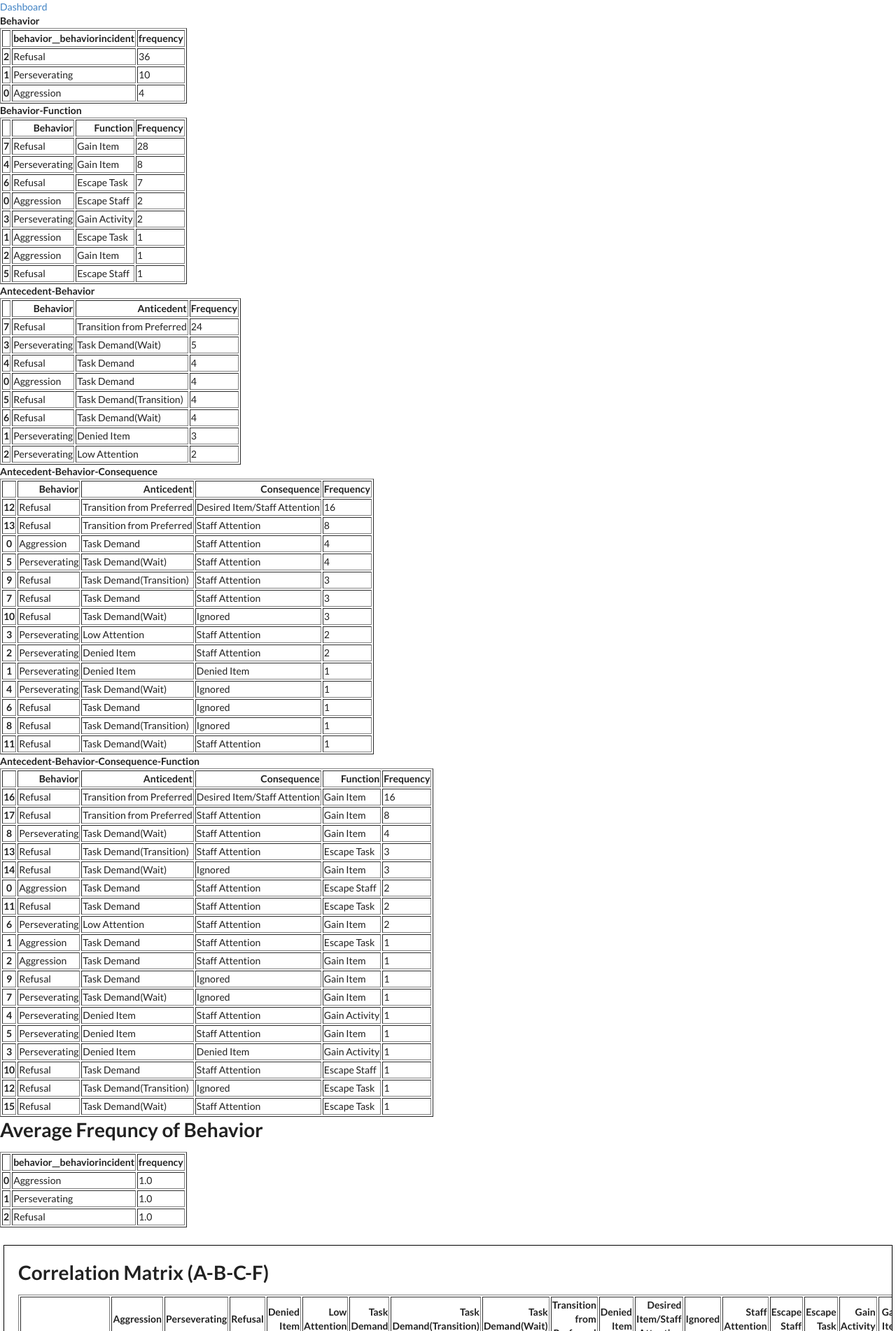
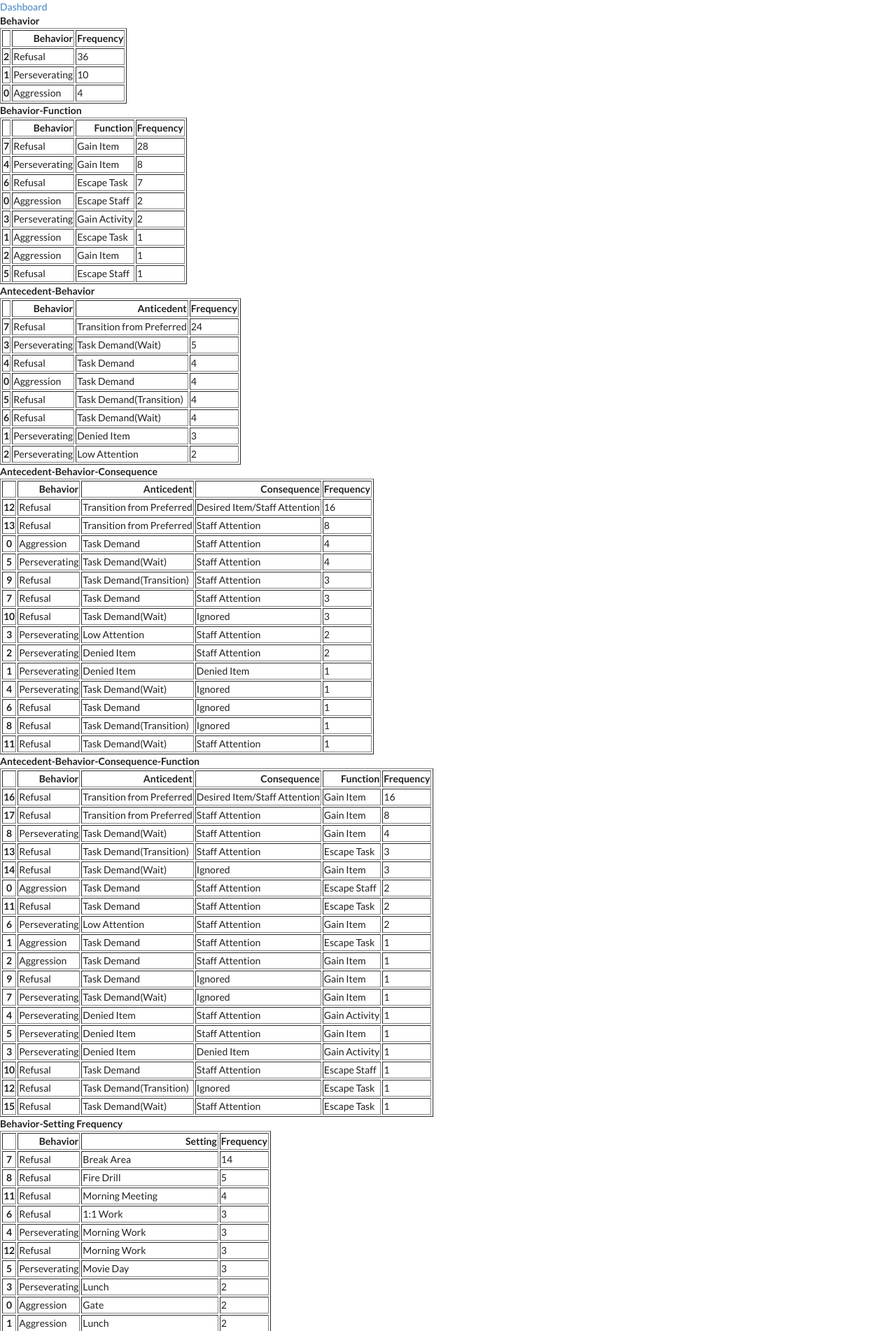
Before and after one commit to moon0505/fbeda, a Django app: page /raw_data/2/ in a window 1280 px wide. Shown: the part 36-1938 px from the top of the page at 70% size. Run offline with Django 3.2, Linux system fonts and the light colour scheme; data comes from the database, SQL or seed files in the repository; both versions use the stored data as it was after the commit; some libraries are stand-ins or nearby versions.

Commit message:
setting tables

```diff
--- a/bip/templates/bip/raw_data.html
+++ b/bip/templates/bip/raw_data.html
@@ -10,7 +10,7 @@
 
   <!-- JUSTIFY CONTENT - CONTENT AROUND -->
   <div class="d-flex justify-content-center row-hl">
-    <div class="p-4 item-hl"><b>Behavior</b> {{frequency_behavior_sum | safe}}
+    <div class="p-4 item-hl"><b>Behavior</b> {{unique_b_count | safe}}
     </div>
 
     <div class="p-4 item-hl"> <b>Behavior-Function</b> {{unique_bf_count | safe}}
@@ -34,6 +34,17 @@
   </div>
 
 
+  <!-- JUSTIFY CONTENT - CONTENT AROUND -->
+  <div class="d-flex justify-content-center row-hl">
+
+    <div class="p-4 item-hl"><b>Behavior-Setting Frequency</b> {{unique_bs_count | safe}}
+    </div>
+    <div class="p-4 item-hl"><b>Behavior Average per Incident</b> {{frequency_behavior | safe}}
+    </div>
+
+
+
+  </div>
 
 
 
@@ -42,13 +53,6 @@
 
 
 
-
-
-        <div class='container'>
-          <h1>Average  Frequncy of Behavior</h1>
-            {{frequency_behavior | safe}}
-           </div>
-          <br>
 
         {% if duration_behavior%}
         <div class='container'>
--- a/bip/views.py
+++ b/bip/views.py
@@ -2127,35 +2127,43 @@ def raw_data(request, pk):
     student = get_object_or_404(Student, pk=pk)
     student_cases = student.case_set.all()
 
-    data1 = models.Case.objects.filter(student__id=pk).values('behavior__behaviorincident','anticedent__anticedentincident','consequence__behaviorconsequence','function__behaviorfunction', 'date_created','time','id')
+    data1 = models.Case.objects.filter(student__id=pk).values('behavior__behaviorincident','anticedent__anticedentincident','consequence__behaviorconsequence','function__behaviorfunction', 'enviroment__behaviorenviroment','date_created','time','id')
+
 
     cases_df_duplicate = pd.DataFrame(data1)
+
+    print(cases_df_duplicate)
+
     try:
         cases_df_duplicate = pd.DataFrame(data1).drop(['time','id','date_created'], axis=1)
         cases_df_duplicate.columns = cases_df_duplicate.columns.str.replace('behavior__behaviorincident', 'Behavior')
         cases_df_duplicate.columns = cases_df_duplicate.columns.str.replace('anticedent__anticedentincident', 'Anticedent')
         cases_df_duplicate.columns = cases_df_duplicate.columns.str.replace('function__behaviorfunction', 'Function')
         cases_df_duplicate.columns = cases_df_duplicate.columns.str.replace('consequence__behaviorconsequence', 'Consequence')
+        cases_df_duplicate.columns = cases_df_duplicate.columns.str.replace('enviroment__behaviorenviroment', 'Setting')
+
+
+        # print(cases_df_duplicate)
     except:
         return redirect("bip:error_page", student.id)
 
 
     # duplicateRows = cases_df_duplicate[cases_df_duplicate[['behavior__behaviorincident','anticedent__anticedentincident','function__behaviorfunction']].duplicated()== False]
 
-    duplicateRows = cases_df_duplicate[cases_df_duplicate.duplicated(['Behavior','Anticedent','Function']) == False].sort_values('Behavior')
+    duplicateRows = cases_df_duplicate[cases_df_duplicate.duplicated(['Behavior','Anticedent','Function',]) == False].sort_values('Behavior')
+
 
     behavior_count = cases_df_duplicate['Behavior'].value_counts()
 
+    unique_b_count = cases_df_duplicate.groupby(['Behavior']).size().reset_index(name='Frequency')
+    unique_b_count = unique_b_count.sort_values(by=['Frequency'], ascending=False)
+
+
+
+
     unique_abcf_count = cases_df_duplicate.groupby(['Behavior','Anticedent','Consequence','Function']).size().reset_index(name='Frequency')
 
-
-
-
-
     unique_abcf_count = unique_abcf_count.sort_values(by=['Frequency'], ascending=False)
-
-
-
 
     unique_abf_count = cases_df_duplicate.groupby(['Behavior','Anticedent','Function']).size().reset_index(name='Frequency')
 
@@ -2171,6 +2179,10 @@ def raw_data(request, pk):
     unique_bf_count = cases_df_duplicate.groupby(['Behavior','Function']).size().reset_index(name='Frequency')
     unique_bf_count = unique_bf_count.sort_values(by=['Frequency'], ascending=False)
 
+    unique_bs_count = cases_df_duplicate.groupby(['Behavior','Setting']).size().reset_index(name='Frequency')
+    unique_bs_count = unique_bs_count.sort_values(by=['Frequency'], ascending=False)
+
+
     # Duration of behavior
     data_duration = models.Case.objects.filter(student__id=pk).values('behavior__behaviorincident','duration')
 
@@ -2227,30 +2239,6 @@ def raw_data(request, pk):
     # add up the freeuency"
 
 
-    data_frequency_sum = models.Case.objects.filter(student__id=pk).values('behavior__behaviorincident','frequency')
-
-    cases_df_frequency_sum = pd.DataFrame(data_frequency)
-
-
-
-    try:
-
-
-        frequency_behavior_sum = cases_df_frequency.groupby('behavior__behaviorincident')['frequency'].sum()
-
-
-        frequency_behavior_sum = frequency_behavior_sum.to_frame().reset_index()
-
-
-        frequency_behavior_sum = frequency_behavior_sum.sort_values(by=['frequency'], ascending=False)
-
-
-        df_frequency_sum= frequency_behavior_sum['behavior__behaviorincident'].sort_values()
-
-
-    except:
-
-        pass
 
 
     # correaltion
@@ -2259,6 +2247,8 @@ def raw_data(request, pk):
 
 
     cases_df = pd.DataFrame(data1)
+
+    cases_df = pd.DataFrame(data1).drop(['enviroment__behaviorenviroment'], axis=1)
 
     cases_df.columns = cases_df.columns.str.replace('behavior__behaviorincident', 'Behavior')
     cases_df.columns = cases_df.columns.str.replace('anticedent__anticedentincident', 'Anticedent')
@@ -2298,11 +2288,12 @@ def raw_data(request, pk):
         'unique_bf_count':unique_bf_count.to_html(),
         'duplicateRows':duplicateRows.to_html(),
         'unique_ab_count':unique_ab_count.to_html(),
+        'unique_bs_count':unique_bs_count.to_html(),
+        'unique_b_count':unique_b_count.to_html(),
 
         # 'duration_behavior':duration_behavior.to_html(),
         'frequency_behavior':frequency_behavior.to_html(),
 
-        'frequency_behavior_sum':frequency_behavior_sum.to_html(),
         'matrix':matrix.to_html(),
 
 
```
Also changed, not shown: db.sqlite3.
